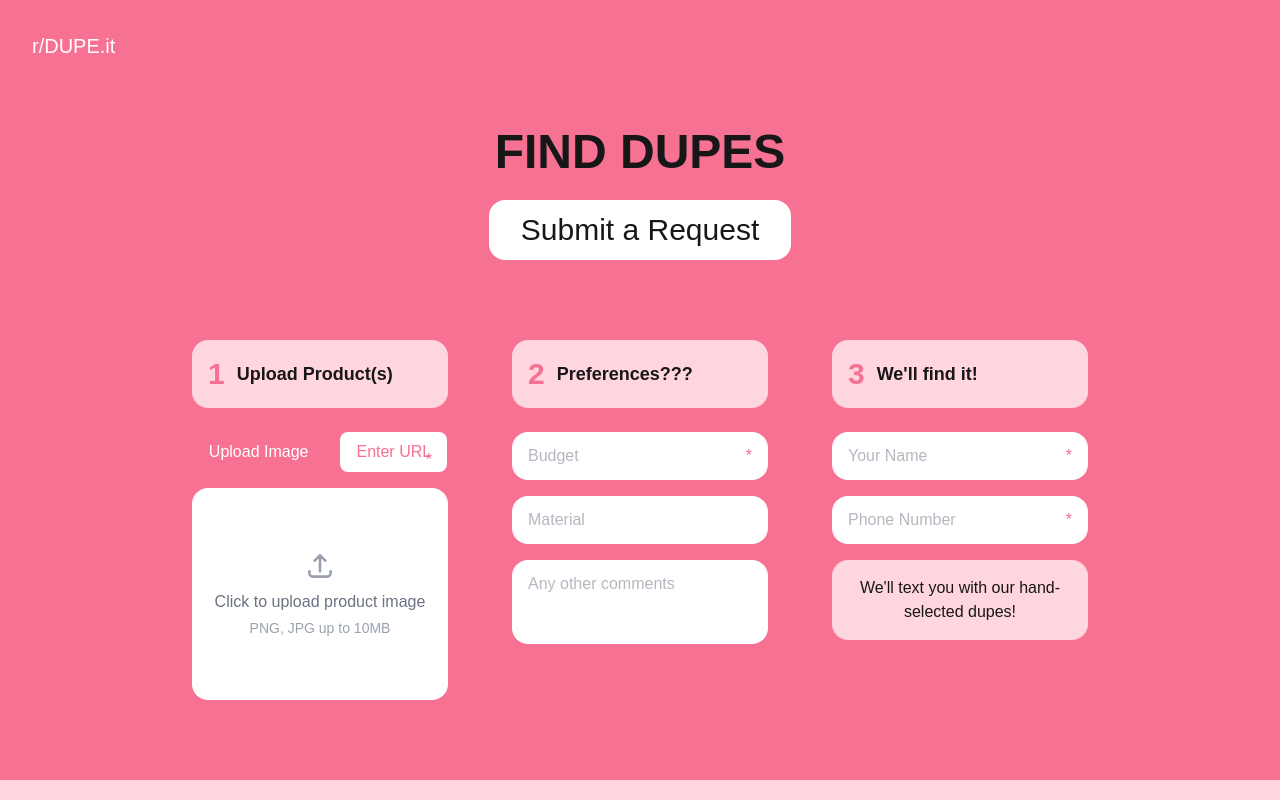
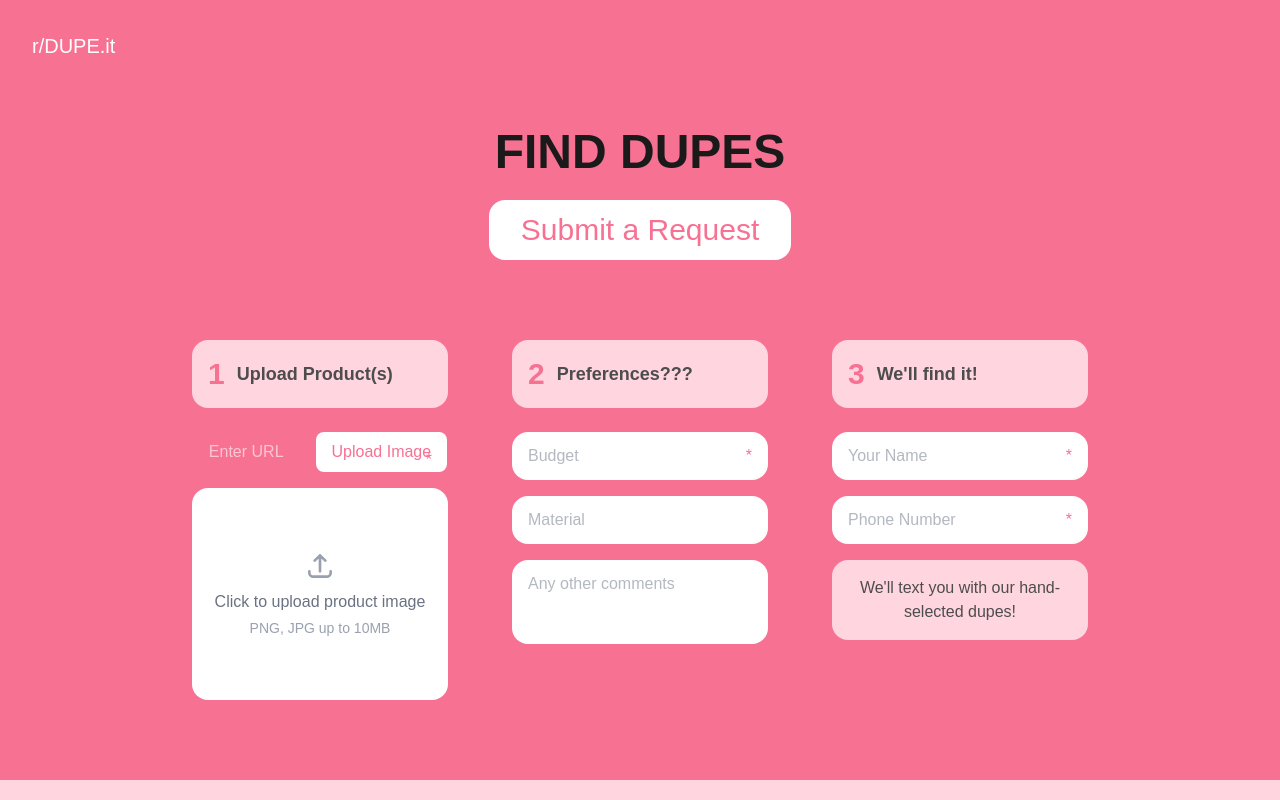
Before and after one commit to cjhargreaves/mvp1, a Next.js app: page / in a window 1280 px wide. Shown: the top 800 px of the page. Built offline with nearby package versions, Linux system fonts and the light colour scheme; no server answers; a web font is replaced by a local one.

Commit message:
fixed styling

```diff
--- a/src/app/page.tsx
+++ b/src/app/page.tsx
@@ -154,7 +154,7 @@ export default function Home() {
   };
 
   return (
-    <main className="min-h-screen font-normal">
+    <main className="min-h-screen font-normal text-[#4d4d4d]">
       {/* Home Link - Fixed position */}
       <Link href="/" className="fixed left-4 md:left-8 top-4 md:top-8 text-lg md:text-xl text-white hover:opacity-80 transition-opacity z-50 font-normal">
         r/DUPE.it
@@ -164,12 +164,12 @@ export default function Home() {
         <div className="max-w-4xl mx-auto relative">
           {/* Header */}
           <div className="text-center mb-12 md:mb-20">
-            <h1 className="text-3xl md:text-5xl font-extrabold mb-4 md:mb-6">FIND DUPES</h1>
+            <h1 className="text-3xl md:text-5xl font-extrabold mb-4 md:mb-6 text-[#1a1a1a]">FIND DUPES</h1>
             <button
               type="submit"
               form="dupeForm"
               disabled={isSubmitting}
-              className="text-xl md:text-3xl font-normal bg-white rounded-2xl px-6 md:px-8 py-2 md:py-3 hover:bg-opacity-90 transition-all disabled:opacity-80 disabled:cursor-not-allowed"
+              className="text-xl md:text-3xl font-normal bg-white text-[#F77192] rounded-2xl px-6 md:px-8 py-2 md:py-3 hover:bg-[#FFD5DF] transition-all duration-200 disabled:opacity-80 disabled:cursor-not-allowed"
             >
               {isSubmitting ? 'Submitting...' : 'Submit a Request'}
             </button>
@@ -193,25 +193,26 @@ export default function Home() {
                   <div className="flex gap-4 justify-center">
                     <button
                       type="button"
+
+                      onClick={() => setUploadType('url')}
+                      className={`px-4 py-2 rounded-lg transition-all duration-200 ${
+                        uploadType === 'url'
+                          ? 'bg-white text-[#F77192] hover:bg-[#FFD5DF]'
+                          : 'bg-[#F77192] text-white hover:bg-[#e6607d] opacity-60'
+                      }`}
+                    >
+                      Enter URL
+                    </button>
+                    <button
+                      type="button"
                       onClick={() => setUploadType('file')}
-                      className={`px-4 py-2 rounded-lg ${
+                      className={`px-4 py-2 rounded-lg transition-all duration-200 ${
                         uploadType === 'file'
-                          ? 'bg-[#F77192] text-white'
-                          : 'bg-white text-[#F77192]'
+                          ? 'bg-white text-[#F77192] hover:bg-[#FFD5DF]'
+                          : 'bg-[#F77192] text-white hover:bg-[#e6607d] opacity-60'
                       }`}
                     >
                       Upload Image
-                    </button>
-                    <button
-                      type="button"
-                      onClick={() => setUploadType('url')}
-                      className={`px-4 py-2 rounded-lg ${
-                        uploadType === 'url'
-                          ? 'bg-[#F77192] text-white'
-                          : 'bg-white text-[#F77192]'
-                      }`}
-                    >
-                      Enter URL
                     </button>
                   </div>
 
@@ -223,7 +224,7 @@ export default function Home() {
                         placeholder="Enter product image URL"
                         value={formData.productUrl}
                         onChange={handleChange}
-                        className="w-full h-12 px-4 bg-white rounded-2xl focus:outline-none text-gray-500"
+                        className="w-full h-12 px-4 bg-white rounded-2xl focus:outline-none text-[#1a1a1a]"
                       />
                       <span className="absolute right-4 top-1/2 -translate-y-1/2 text-[#F77192]">*</span>
                     </div>
@@ -350,7 +351,7 @@ export default function Home() {
         <div className="max-w-4xl mx-auto">
           {/* Demo Section */}
           <div className="mt-8">
-            <h2 className="text-4xl text-center mb-8">Demo</h2>
+            <h2 className="text-6xl text-center mb-8 font-bold text-[#F77192]">Demo</h2>
             <div className="bg-white rounded-lg p-4 lg:p-8">
               <div className="grid grid-cols-1 md:grid-cols-2 gap-8">
                 {/* Original Product */}
```
